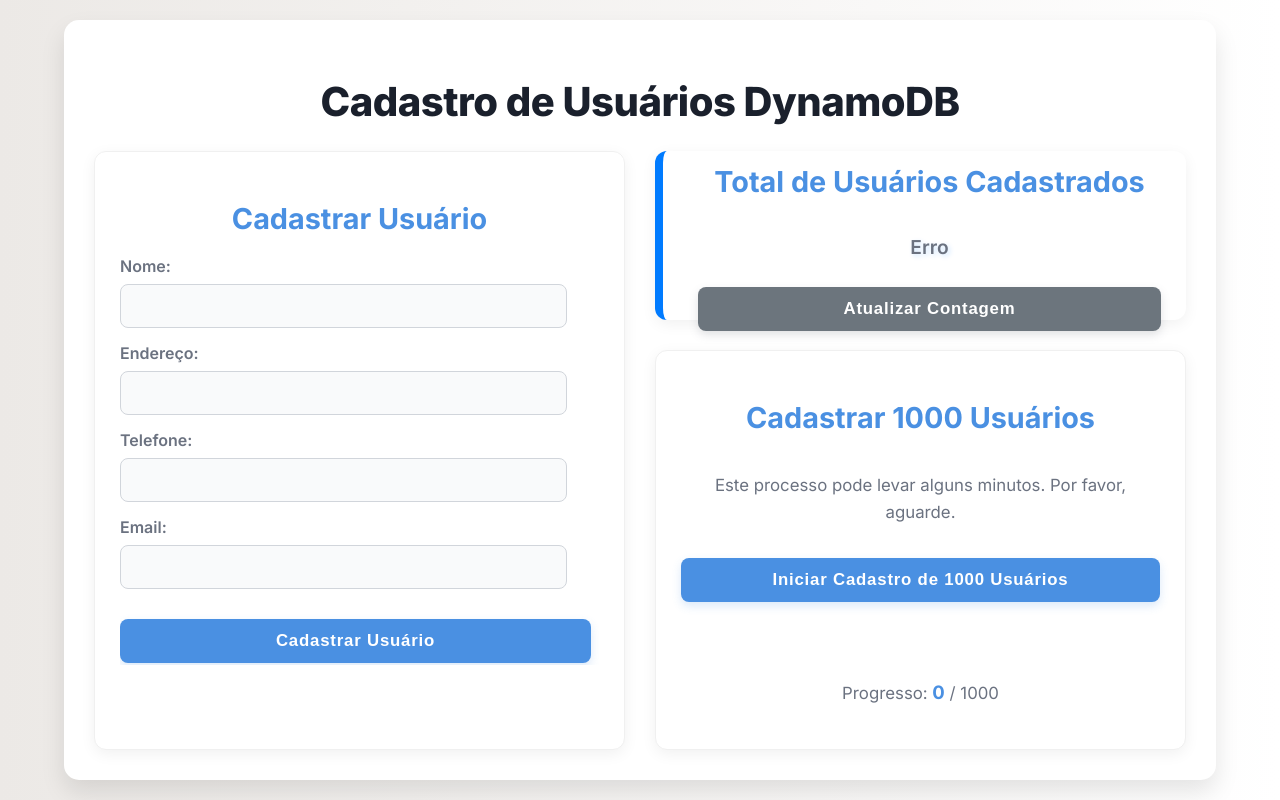
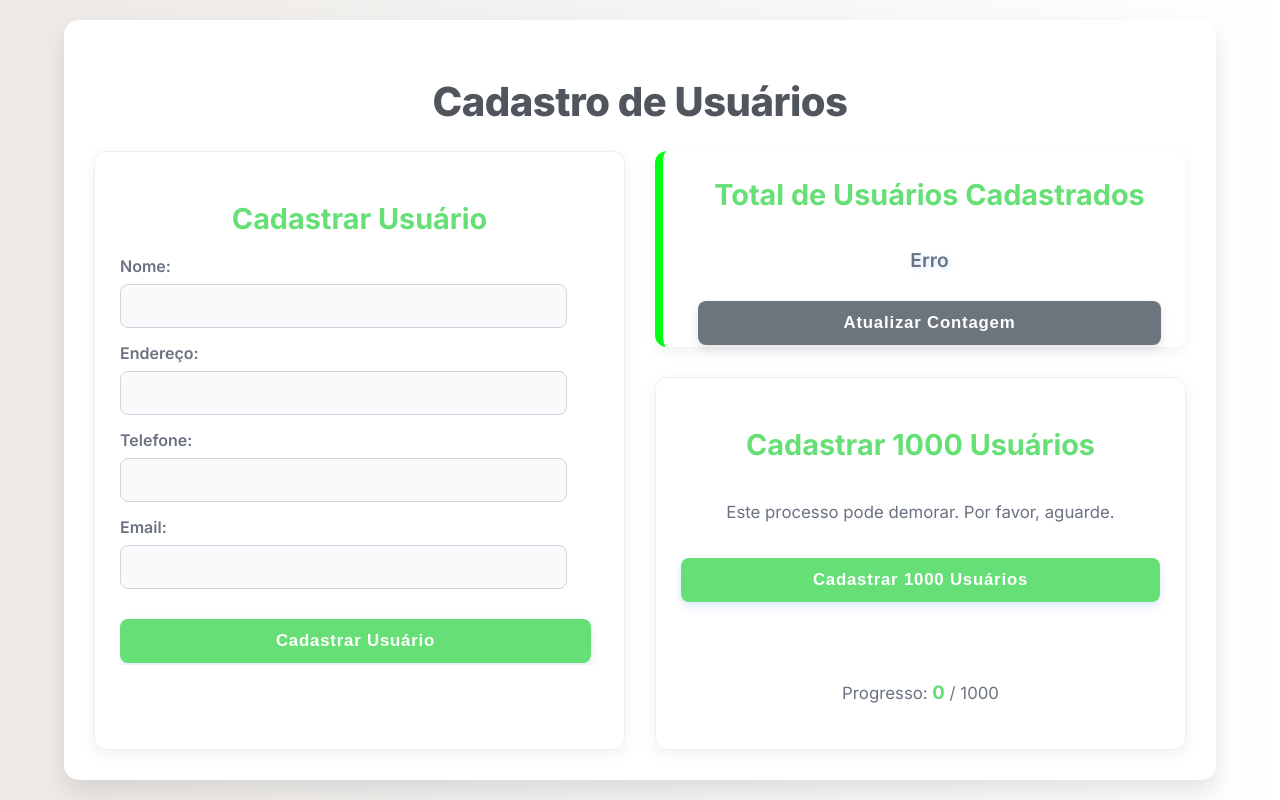
Before and after one commit to EmsonFranca/EmsonSilva, a plain HTML site: page index.html in a window 1280 px wide. Drawn offline with Linux system fonts and the light colour scheme; no server answers.

Commit message:
style: alteração das cores primarias e texto do index

```diff
--- a/index.html
+++ b/index.html
@@ -9,7 +9,7 @@
 </head>
 <body>
     <div class="container">
-        <h1>Cadastro de Usuários DynamoDB</h1>
+        <h1>Cadastro de Usuários</h1>
 
         <div class="main-content">
             <div class="left-column">
@@ -47,8 +47,8 @@
 
                 <div class="batch-section card">
                     <h2>Cadastrar 1000 Usuários</h2>
-                    <p>Este processo pode levar alguns minutos. Por favor, aguarde.</p>
-                    <button id="batchCreateUsers">Iniciar Cadastro de 1000 Usuários</button>
+                    <p>Este processo pode demorar. Por favor, aguarde.</p>
+                    <button id="batchCreateUsers">Cadastrar 1000 Usuários</button>
                     <p id="batchMessage" class="message"></p>
                     <p>Progresso: <span id="progress">0</span> / 1000</p>
                 </div>
--- a/style.css
+++ b/style.css
@@ -1,9 +1,9 @@
 :root {
     /* Cores Primárias */
-    --color-primary-blue: #4a90e2; /* Azul principal dos botões e títulos */
-    --color-secondary-blue: #357bd8; /* Azul mais escuro para hover */
+    --color-primary-blue: #66df76; /* Azul principal dos botões e títulos */
+    --color-secondary-blue: #03e621; /* Azul mais escuro para hover */
     --color-accent-green: #28a745; /* Verde para sucesso/destaque (opção 1 user-count) */
-    --color-dark-text: #1a202c; /* Cor para títulos mais escuros */
+    --color-dark-text: #1a202cc2; /* Cor para títulos mais escuros */
     --color-medium-text: #333; /* Cor geral do texto */
     --color-light-text: #6b7280; /* Tom de cinza para parágrafos e labels */
 
@@ -14,7 +14,7 @@
     --color-border-light: #f0f0f0; /* Borda leve dos cards */
     --color-border-input: #d1d5db; /* Borda dos inputs */
     --color-focus-border: #4a90e2; /* Borda ao focar no input */
-    --color-border-highlight: #007bff; /* Cor da borda de destaque do card de contagem (opção 2) */
+    --color-border-highlight: #00ff15; /* Cor da borda de destaque do card de contagem (opção 2) */
 
     /* Cores de Mensagens */
     --color-success-bg: #d4edda;
```
